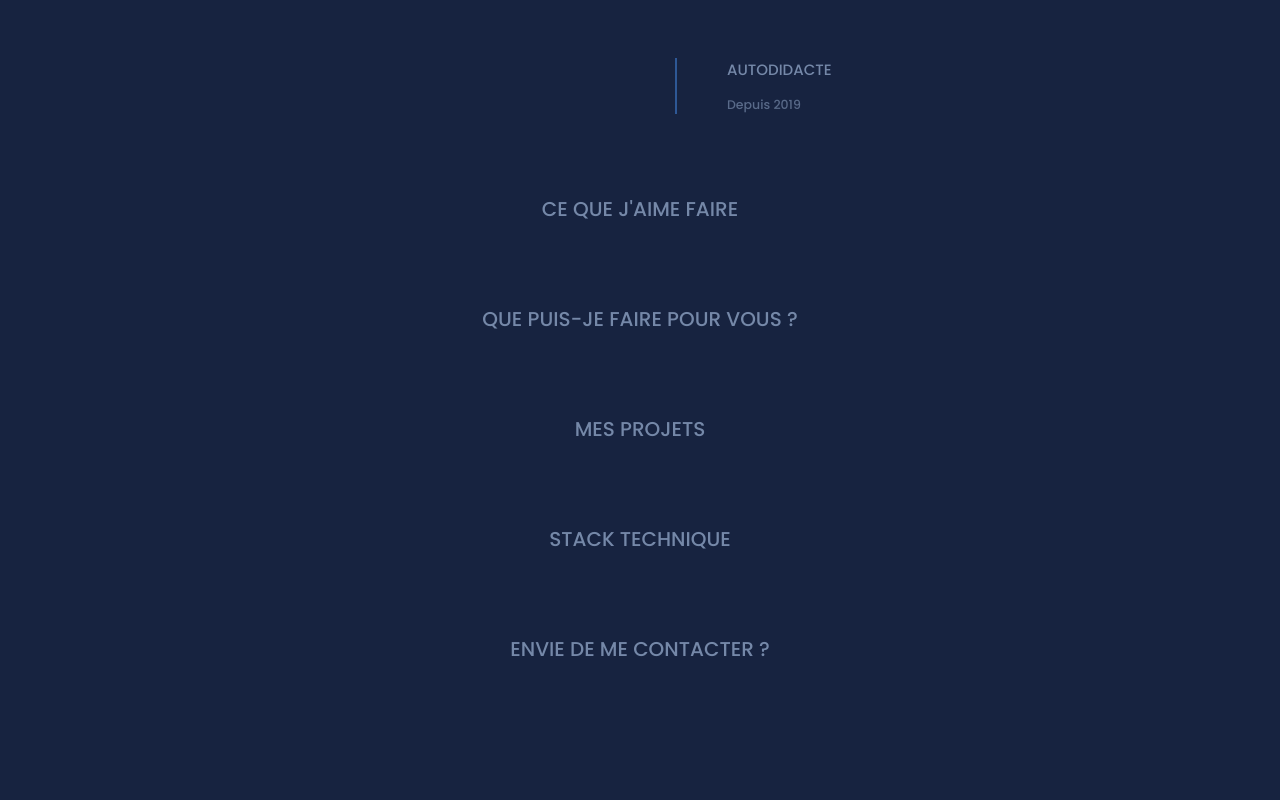
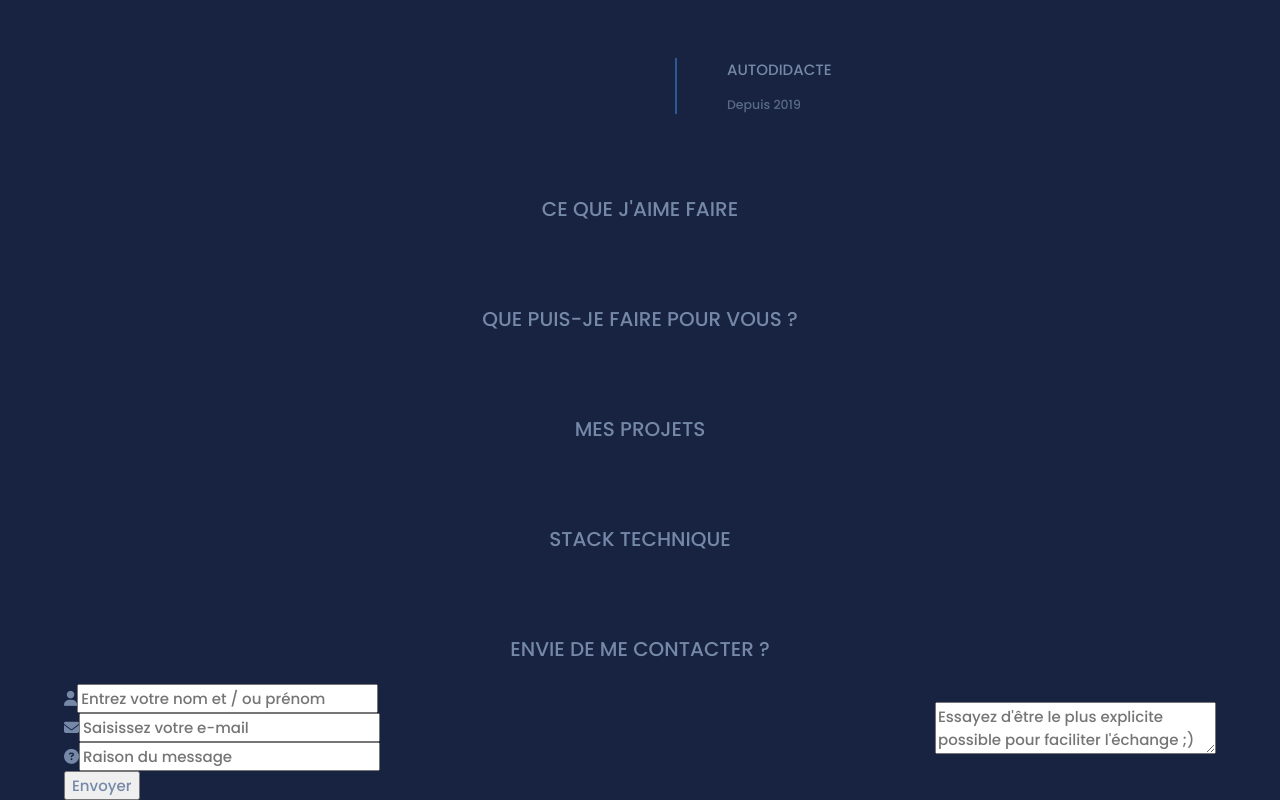
Before and after one commit to yahvya/portfolio, a Vue app in the folder front/: page / in a window 1280 px wide. Shown: the part 1050-1850 px from the top of the page. Before the commit the page ends 1734 px from the top, so only its background shows below. Built offline with nearby package versions, Linux system fonts and the light colour scheme.

Commit message:
ajout et début d'implémentation du composant formulaire de contact

```diff
--- /dev/null
+++ b/front/src/components/contact-form/ContactForm.vue
@@ -0,0 +1,91 @@
+<script lang="ts">
+    export default{
+        props: {
+            postLink: {
+                type: String,
+                required: true
+            },
+            areaMessage: {
+                type: String,
+                required: true
+            }
+        }
+    };
+</script>
+
+<template>
+    <form
+        class="contact-form"
+        method="post"
+        :action="postLink"
+    >
+        <p
+            class="contact-message"
+        ></p>
+
+        <div
+            class="container flex-row align-center justify-between"
+        >
+            <div
+                class="side flex-column"
+            >
+                <div
+                    class="flex-row align-center"
+                >
+                    <i class="fa-solid fa-user an-icon"></i>
+
+                    <input
+                        type="text"
+                        name="fullname"
+                        minlength="2"
+                        maxlength="60"
+                        placeholder="Entrez votre nom et / ou prénom"
+                        value=""
+                        required=""
+                    />
+                </div>
+
+                <div
+                    class="flex-row align-center"
+                >
+                    <i class="fa-solid fa-envelope an-icon"></i>
+
+                    <input
+                        type="email"
+                        name="email"
+                        placeholder="Saisissez votre e-mail"
+                        value=""
+                        required=""
+                    />
+                </div>
+
+                <div
+                    class="flex-row align-center"
+                >
+                    <i class="fa-solid fa-circle-question an-icon"></i>
+
+                    <input
+                        type="text"
+                        name="reason"
+                        placeholder="Raison du message"
+                        minlength="7"
+                        maxlength="255"
+                        value=""
+                        required=""
+                    />
+                </div>
+            </div>
+
+            <textarea
+                name="message"
+                minlength="20"
+                required=""
+                :placeholder="areaMessage"
+            ></textarea>
+        </div>
+
+        <slot name="security-tags"></slot>
+
+        <button class="special-button">Envoyer</button>
+    </form>
+</template>
--- a/front/src/views/home/HomeView.scss
+++ b/front/src/views/home/HomeView.scss
@@ -30,4 +30,8 @@
         margin: auto;
         margin-top: 60px;
     }
+
+    .contact-form{
+        margin: auto;
+    }
 }
--- a/front/src/views/home/HomeView.vue
+++ b/front/src/views/home/HomeView.vue
@@ -3,16 +3,19 @@
     import TextAppear from "@/components/appearable-text/TextAppear.vue";
     import LookDown from "@/components/look-down/LookDown.vue";
     import Timeline from "@/components/timeline/Timeline.vue";
+    import ContactForm from "@/components/contact-form/ContactForm.vue";
 
     export default{
         components: {
             TextAppear,
             ClassicNavbar: ClassicNavbar,
             LookDown: LookDown,
-            Timeline: Timeline
+            Timeline: Timeline,
+            ContactForm: ContactForm
         },
         data():Record<string,any>{
           return {
+                contactLink: "#",
                 timelineConfig: [],
                 appearIndex: 0,
                 textsToAppear: [
@@ -131,6 +134,15 @@
         <p
             class="section-title"
         >Envie de me contacter ?</p>
+
+        <ContactForm
+            :postLink="contactLink"
+            areaMessage="Essayez d'être le plus explicite possible pour faciliter l'échange ;)"
+        >
+            <template #security-tags>
+                <input type="hidden" name="token" value="#">
+            </template>
+        </ContactForm>
     </div>
 </template>
 
```
